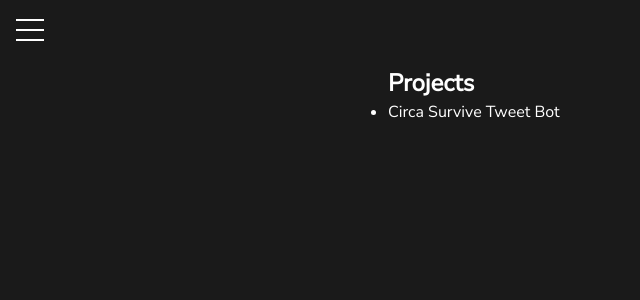
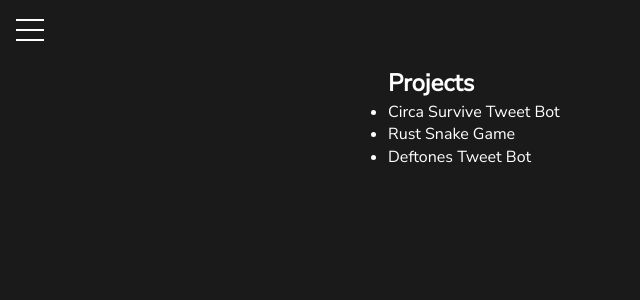
Before and after one commit to cobaltclaudia/cobaltclaudia.github.io, a Jekyll site: the page projects.html, which Jekyll copies as it is, in a window 1280 px wide. Shown: the top 300 px of the page, without its empty margins (0-640 px from the left). Built offline with Jekyll 4.4.1, drawn with Linux system fonts in a browser that asks for light colours.

Commit message:
Update projects.html

```diff
--- a/projects.html
+++ b/projects.html
@@ -36,6 +36,8 @@
         <h2>Projects </h2>
         <ul>
             <li><a href="https://github.com/cobaltclaudia/circasurvivebot">Circa Survive Tweet Bot</a></li>
+            <li><a href="https://github.com/cobaltclaudia/rust_snake">Rust Snake Game</a></li>
+            <li><a href="https://github.com/cobaltclaudia/deftonesbot">Deftones Tweet Bot</a></li>
         </ul>
     </div>
 </header>
```
